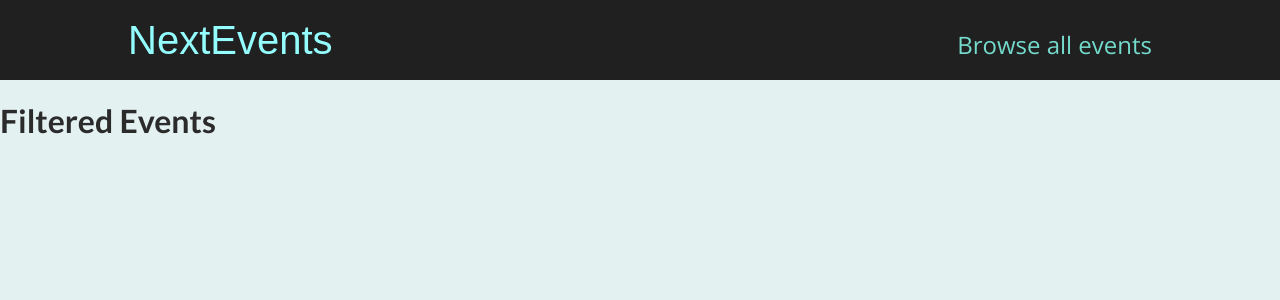
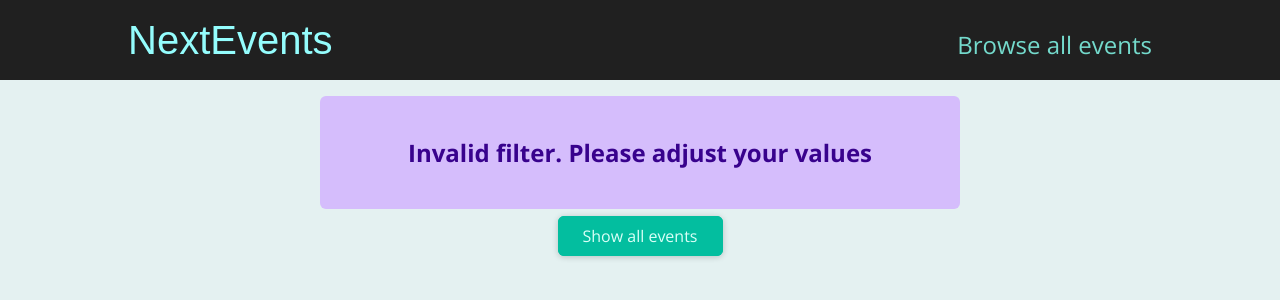
Before and after one commit to darrylmangibin/next-events, a Next.js app: page /events/e2 in a window 1280 px wide. Shown: the top 300 px of the page. Built offline with nearby package versions, Linux system fonts and the light colour scheme.

Commit message:
Add Error alert msg

```diff
--- /dev/null
+++ b/components/events/results-title.js
@@ -0,0 +1,20 @@
+import Button from '../ui/button';
+import classes from './results-title.module.css';
+
+function ResultsTitle(props) {
+  const { date } = props;
+
+  const humanReadableDate = new Date(date).toLocaleDateString('en-US', {
+    month: 'long',
+    year: 'numeric',
+  });
+
+  return (
+    <section className={classes.title}>
+      <h1>Events in {humanReadableDate}</h1>
+      <Button link='/events'>Show all events</Button>
+    </section>
+  );
+}
+
+export default ResultsTitle;
--- /dev/null
+++ b/components/events/results-title.module.css
@@ -0,0 +1,6 @@
+.title {
+  margin: 2rem auto;
+  width: 90%;
+  max-width: 40rem;
+  text-align: center;
+}
--- /dev/null
+++ b/components/ui/error-alert.js
@@ -0,0 +1,7 @@
+import classes from './error-alert.module.css';
+
+function ErrorAlert(props) {
+  return <div className={classes.alert}>{props.children}</div>;
+}
+
+export default ErrorAlert;
--- /dev/null
+++ b/components/ui/error-alert.module.css
@@ -0,0 +1,12 @@
+.alert {
+  margin: 1rem auto;
+  padding: 1rem 2rem;
+  width: 90%;
+  max-width: 40rem;
+  background-color: #d5bdfc;
+  color: #38028d;
+  font-weight: bold;
+  font-size: 1.5rem;
+  text-align: center;
+  border-radius: 6px;
+}
--- a/pages/events/[...slug].js
+++ b/pages/events/[...slug].js
@@ -1,8 +1,67 @@
+import EventList from '../../components/events/event-list';
+import ResultsTitle from '../../components/events/results-title';
+import Button from '../../components/ui/button';
+import ErrorAlert from '../../components/ui/error-alert';
+
+import { getFilteredEvents } from '../../dummy-data';
+
+import { useRouter } from 'next/router';
+
 function FilteredEventsPage() {
+  const router = useRouter();
+
+  const filteredData = router.query.slug;
+
+  if (!filteredData) {
+    return <p className='center'>Loading...</p>;
+  }
+
+  const [filteredYear, filteredMonth] = filteredData;
+  const numYear = +filteredYear;
+  const numMonth = +filteredMonth;
+
+  if (
+    isNaN(numYear) ||
+    isNaN(numMonth) ||
+    numYear > 2030 ||
+    numYear < 2021 ||
+    numMonth < 1 ||
+    numMonth > 12
+  ) {
+    return (
+      <>
+        <ErrorAlert>
+          <p>Invalid filter. Please adjust your values</p>
+        </ErrorAlert>
+        <div className='center'>
+          <Button link='/events'>Show all events</Button>
+        </div>
+      </>
+    );
+  }
+
+  const filteredEvents = getFilteredEvents({ year: numYear, month: numMonth });
+
+  if (!filteredEvents || filteredEvents.length === 0) {
+    return (
+      <>
+        <ErrorAlert>
+          <p className='center'>No events found for the chosen filter</p>
+        </ErrorAlert>
+        <div className='center'>
+          <Button link='/events'>Show all events</Button>
+        </div>
+      </>
+    );
+  }
+
+  const date = new Date(numYear, numMonth - 1);
+
   return (
-    <div>
-      <h1>Filtered Events</h1>
-    </div>
+    <>
+      <ResultsTitle date={date} />
+      <EventList items={filteredEvents} />
+    </>
   );
 }
 
```
Also changed, not shown: dummy-data.js (+6 -4 lines), pages/events/[eventId].js (+12 -1 lines).
